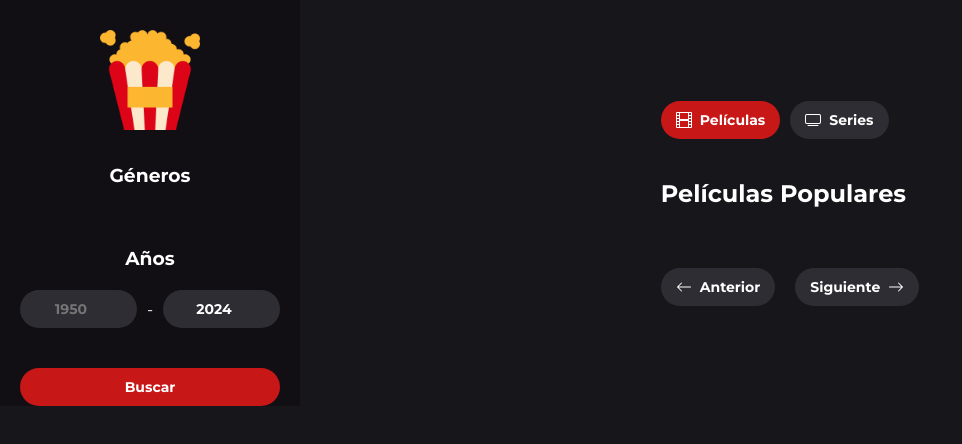
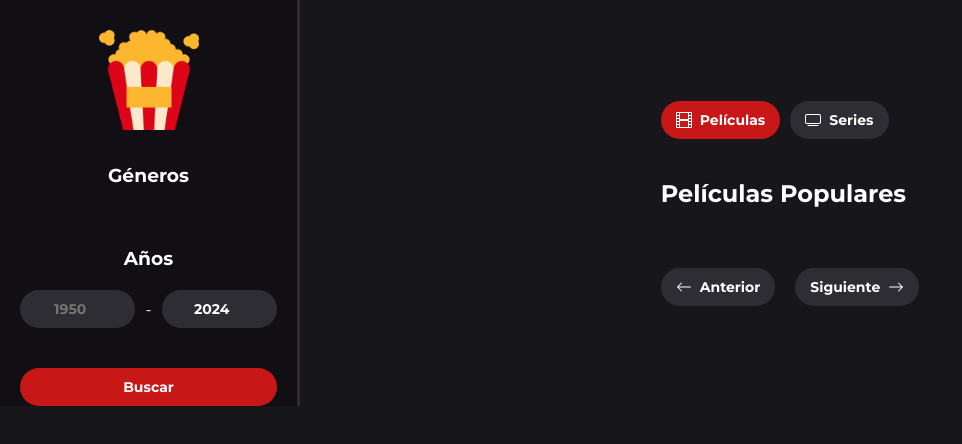
Before and after one commit to piltrimon86/App-de-Pel-culas, a website: page index.html in a window 1280 px wide. Shown: the whole page, without its empty margins (0-962 px from the left). Drawn offline with Linux system fonts and the light colour scheme; no server answers.

Commit message:
Añadir borde al Sidebar

```diff
--- a/sass/_sidebar.scss
+++ b/sass/_sidebar.scss
@@ -3,6 +3,7 @@
 .sidebar {
     background: variables.$color-fondo2;
     padding: 0 20px;
+    border-right: #2d2d33 3px solid;
 
     &__logo {
         margin: 30px auto;
```
Also changed, not shown: public/bundle.css, 1 other file. Lines whose indentation alone changed are shown as unchanged.
